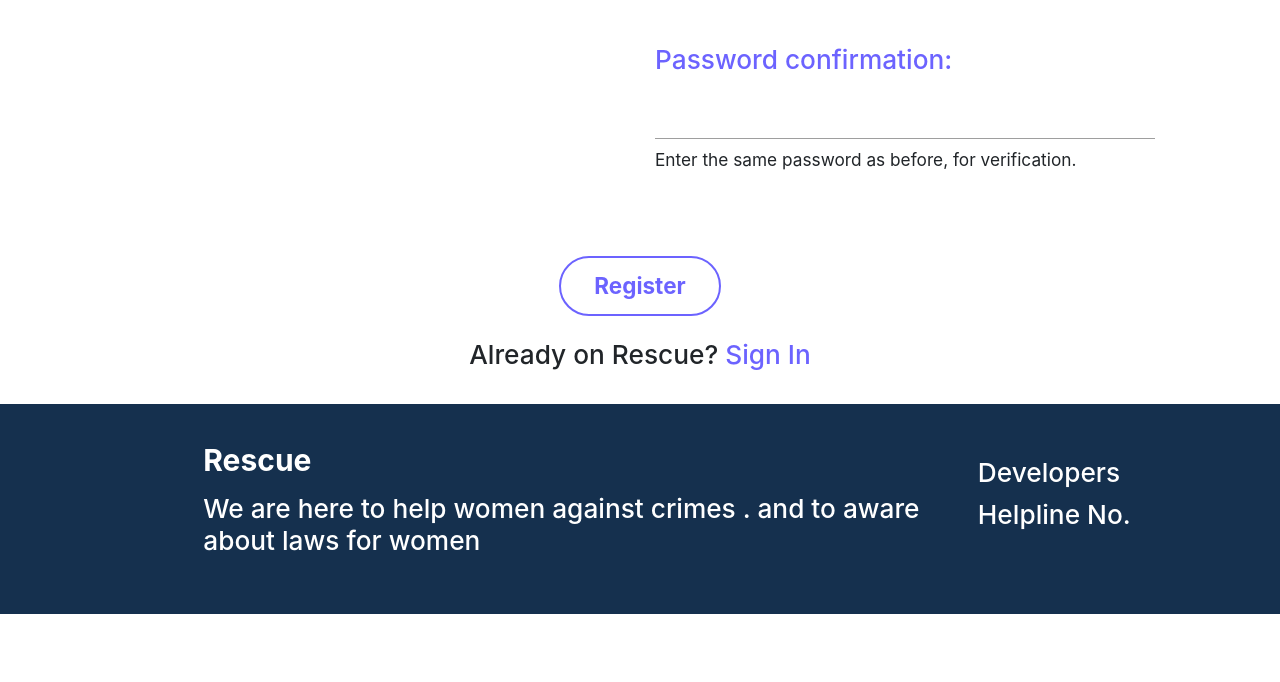
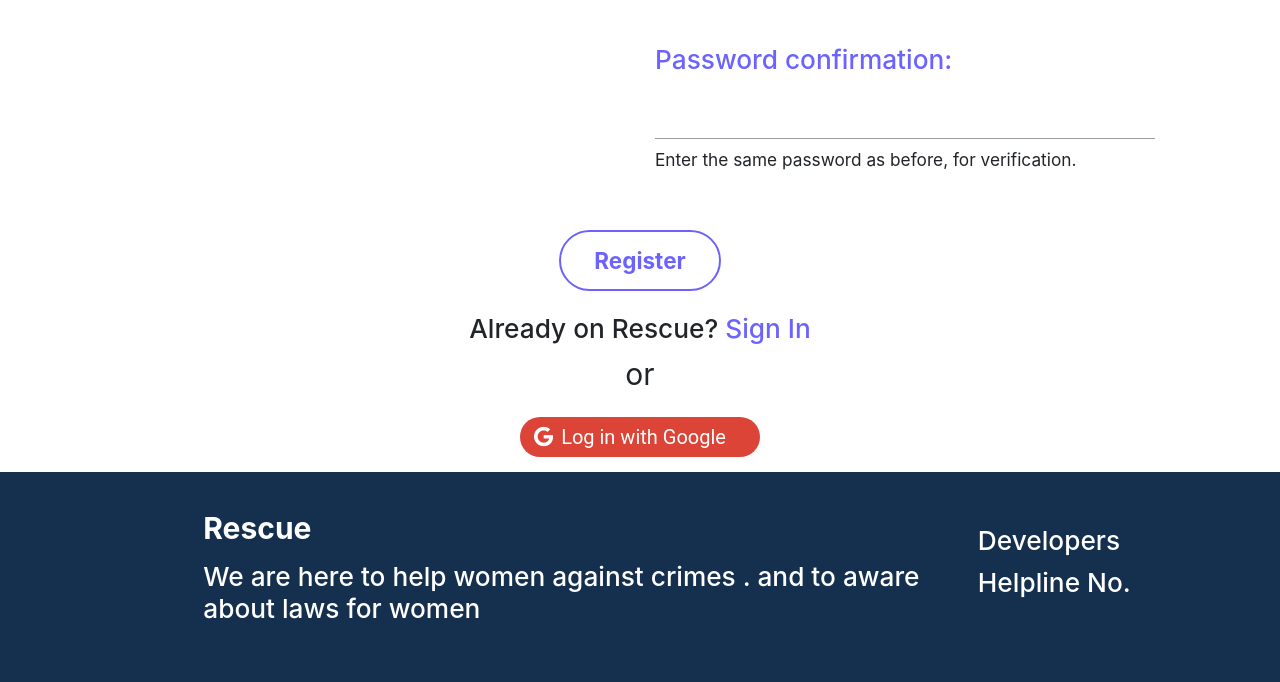
Before and after one commit to swapnilsparsh/Rescue, a Django app: page /register/ in a window 1280 px wide. Shown: the part 782-1464 px from the top of the page. Before the commit the page ends 1396 px from the top, so only its background shows below. Run offline with Django 3.2, Linux system fonts and the light colour scheme; some libraries are stand-ins or nearby versions.

Commit message:
added google-auth and added strong password hashers

```diff
--- a/main_app/templates/main_app/register.html
+++ b/main_app/templates/main_app/register.html
@@ -1,6 +1,7 @@
 <!DOCTYPE html>
 {% extends "main_app/common.html" %}
 {% load static %}
+{% load socialaccount %}
 
 <body lang="en">
     {% block content %}
@@ -101,7 +102,7 @@
             flex-direction: column;
             justify-content: center;
             align-items: center;
-            padding: 1.5em 0;
+            /* padding: 1.5em 0; */
         }
 
         .register-sign-in a {
@@ -131,6 +132,26 @@
             }
         }
 
+        /* google button css */
+              .gg{
+    width:240px;
+    height:40px;
+    border:0px;
+    border-radius: 50px;
+    background-color: #DB4437;
+    font-family: 'Roboto', sans-serif;
+    font-size:20px;
+    color:white;
+  }
+  .gg i{
+    margin-left: -20px;
+    padding-right:8px;
+  }
+  .or{
+      font-size: 2em;
+      padding-bottom: 20px;
+  }
+
     </style>
 	    <div class="register-page">
             <form method="POST" class="form-style">
@@ -148,13 +169,20 @@
                 <div class="register-sign-in" align="center">
                     <input type="submit" value="Register">
                     <h3 class="register-sign-in-text">Already on Rescue? <a href="/login">Sign In</a></h3>
+
                 </div>
             </form>
+        <center>
+            <div class="or">
+                or
+            </div>
+            <p><button class="gg" onclick="location.href = '{% provider_login_url 'google' %}';">
+                    <i class="fab fa-google fa-align-left" aria-hidden="true"></i>Log in with Google
+                </button></p>
+        </center>
+
         </div>
 
-        <style>
-
-        </style>
 
     {% endblock %}
 </body>
--- a/mysite/urls.py
+++ b/mysite/urls.py
@@ -22,4 +22,5 @@ urlpatterns = [
     path('admin/', admin.site.urls),
     path('', include('main_app.urls')),
     path('register/', views.register, name='register'),
+    path('accounts/', include('allauth.urls')),
 ]
--- a/requirements.txt
+++ b/requirements.txt
@@ -50,3 +50,6 @@ urllib3==1.25.8
 widgetsnbextension==3.5.1
 wrapt==1.12.1
 zipp==3.1.0
+bcrypt
+argon2-cffi
+django-allauth
```
Also changed, not shown: main_app/templates/main_app/login.html (+23 -0 lines), mysite/settings.py (+35 -0 lines), db.sqlite3 (added), main_app/migrations/0002_login.py (added).
